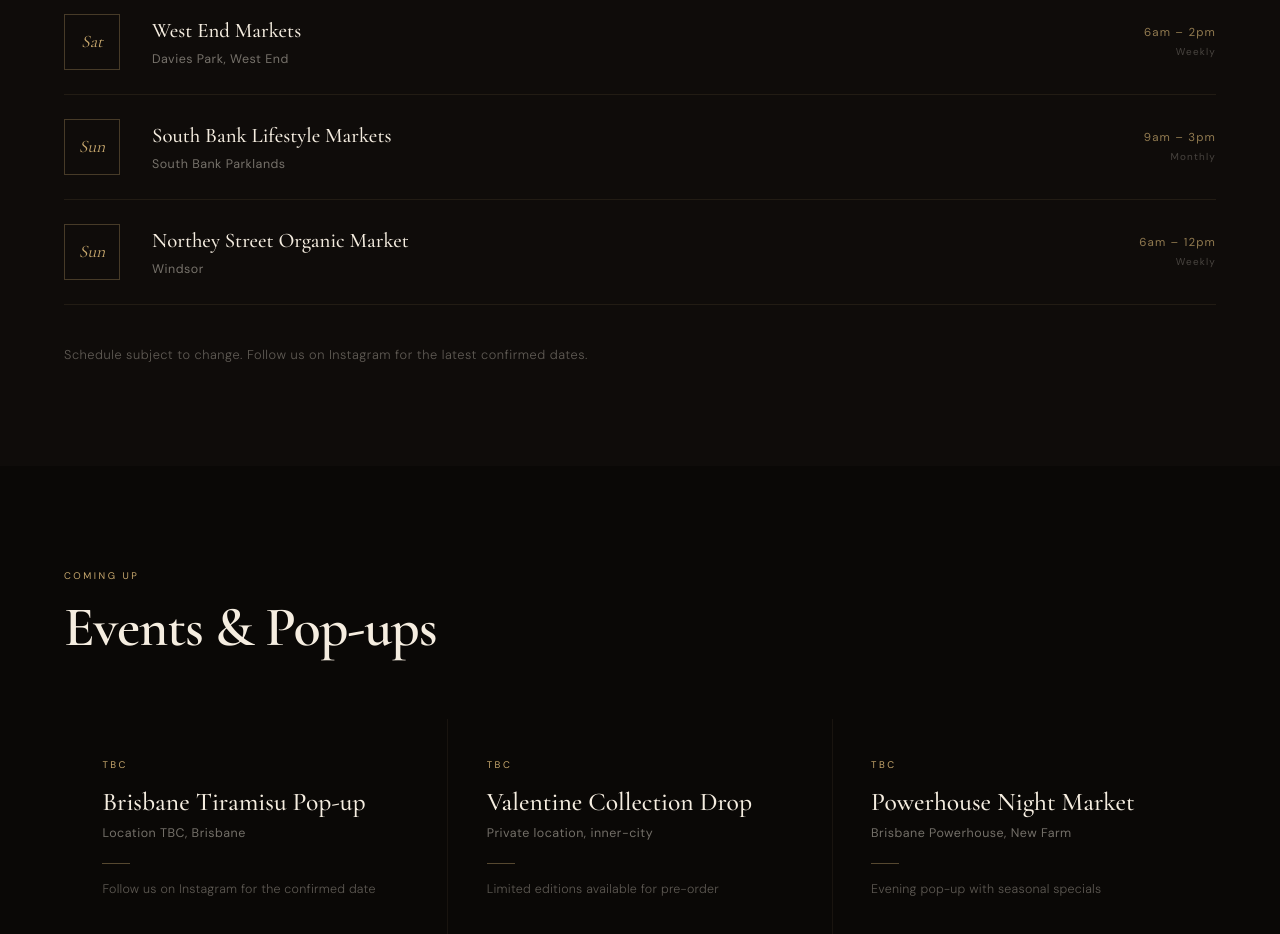
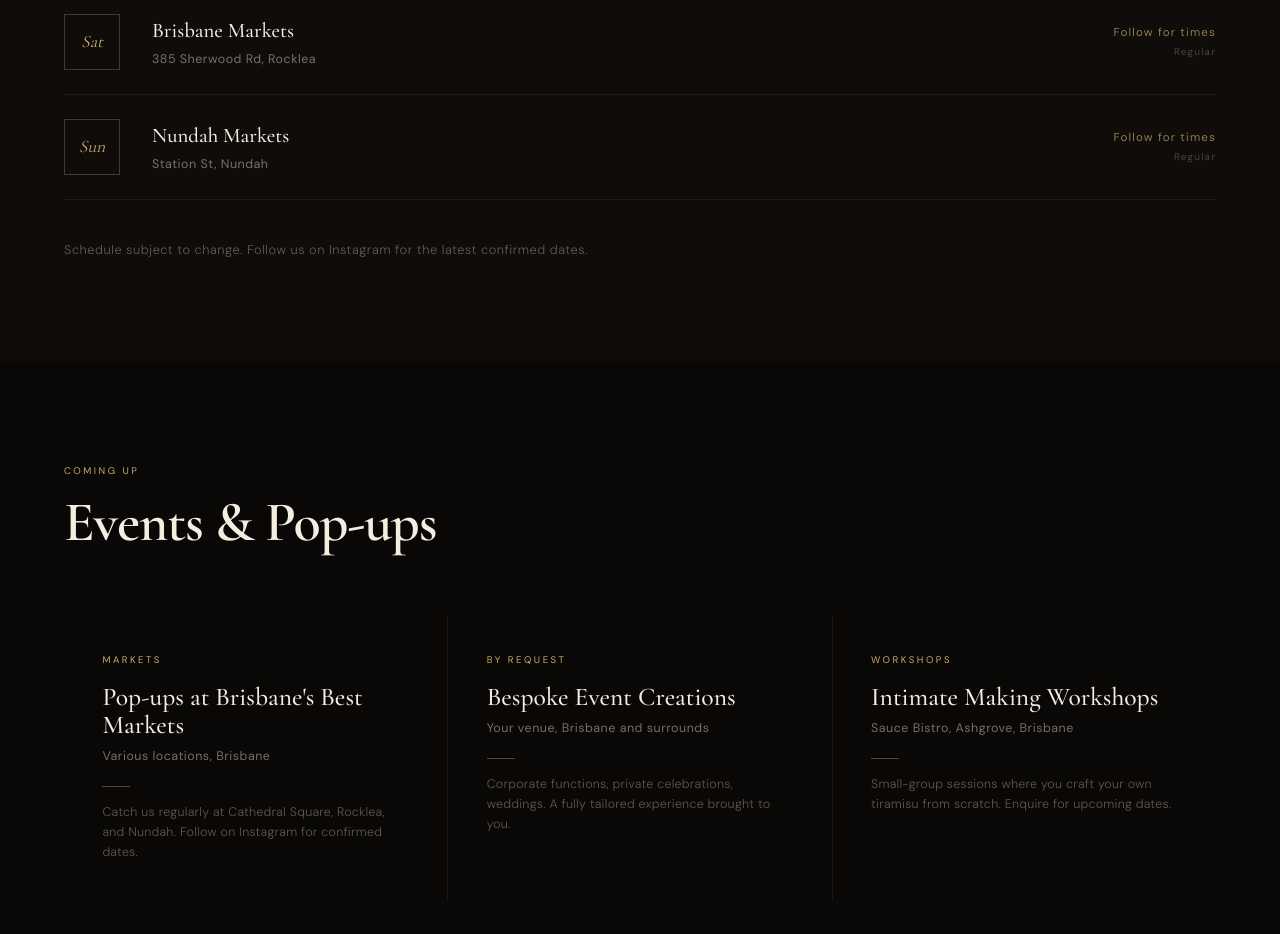
Before and after one commit to Wissko/pickmeup-affair-v2, a Next.js app: page /find-us in a window 1280 px wide. Shown: the part 940-1874 px from the top of the page. Built offline with nearby package versions, Linux system fonts and the light colour scheme.

Commit message:
feat(find-us): replace placeholders with real locations and events

```diff
--- a/components/FindUs.tsx
+++ b/components/FindUs.tsx
@@ -9,52 +9,45 @@ const ease = [0.22, 1, 0.36, 1] as const
 const markets = [
   {
     day: 'Sat',
-    market: 'Jan Powers Farmers Market',
-    location: 'Powerhouse, New Farm',
-    time: '6am – 12pm',
-    frequency: 'Fortnightly',
+    market: 'Cathedral Square Markets',
+    location: '410 Ann Street, Brisbane',
+    time: 'Follow for times',
+    frequency: 'Regular',
   },
   {
     day: 'Sat',
-    market: 'West End Markets',
-    location: 'Davies Park, West End',
-    time: '6am – 2pm',
-    frequency: 'Weekly',
+    market: 'Brisbane Markets',
+    location: '385 Sherwood Rd, Rocklea',
+    time: 'Follow for times',
+    frequency: 'Regular',
   },
   {
     day: 'Sun',
-    market: 'South Bank Lifestyle Markets',
-    location: 'South Bank Parklands',
-    time: '9am – 3pm',
-    frequency: 'Monthly',
-  },
-  {
-    day: 'Sun',
-    market: 'Northey Street Organic Market',
-    location: 'Windsor',
-    time: '6am – 12pm',
-    frequency: 'Weekly',
+    market: 'Nundah Markets',
+    location: 'Station St, Nundah',
+    time: 'Follow for times',
+    frequency: 'Regular',
   },
 ]
 
 const events = [
   {
-    date: 'TBC',
-    title: 'Brisbane Tiramisu Pop-up',
-    location: 'Location TBC, Brisbane',
-    note: 'Follow us on Instagram for the confirmed date',
+    date: 'Markets',
+    title: 'Pop-ups at Brisbane\'s Best Markets',
+    location: 'Various locations, Brisbane',
+    note: 'Catch us regularly at Cathedral Square, Rocklea, and Nundah. Follow on Instagram for confirmed dates.',
   },
   {
-    date: 'TBC',
-    title: 'Valentine Collection Drop',
-    location: 'Private location, inner-city',
-    note: 'Limited editions available for pre-order',
+    date: 'By request',
+    title: 'Bespoke Event Creations',
+    location: 'Your venue, Brisbane and surrounds',
+    note: 'Corporate functions, private celebrations, weddings. A fully tailored experience brought to you.',
   },
   {
-    date: 'TBC',
-    title: 'Powerhouse Night Market',
-    location: 'Brisbane Powerhouse, New Farm',
-    note: 'Evening pop-up with seasonal specials',
+    date: 'Workshops',
+    title: 'Intimate Making Workshops',
+    location: 'Sauce Bistro, Ashgrove, Brisbane',
+    note: 'Small-group sessions where you craft your own tiramisu from scratch. Enquire for upcoming dates.',
   },
 ]
 
```
